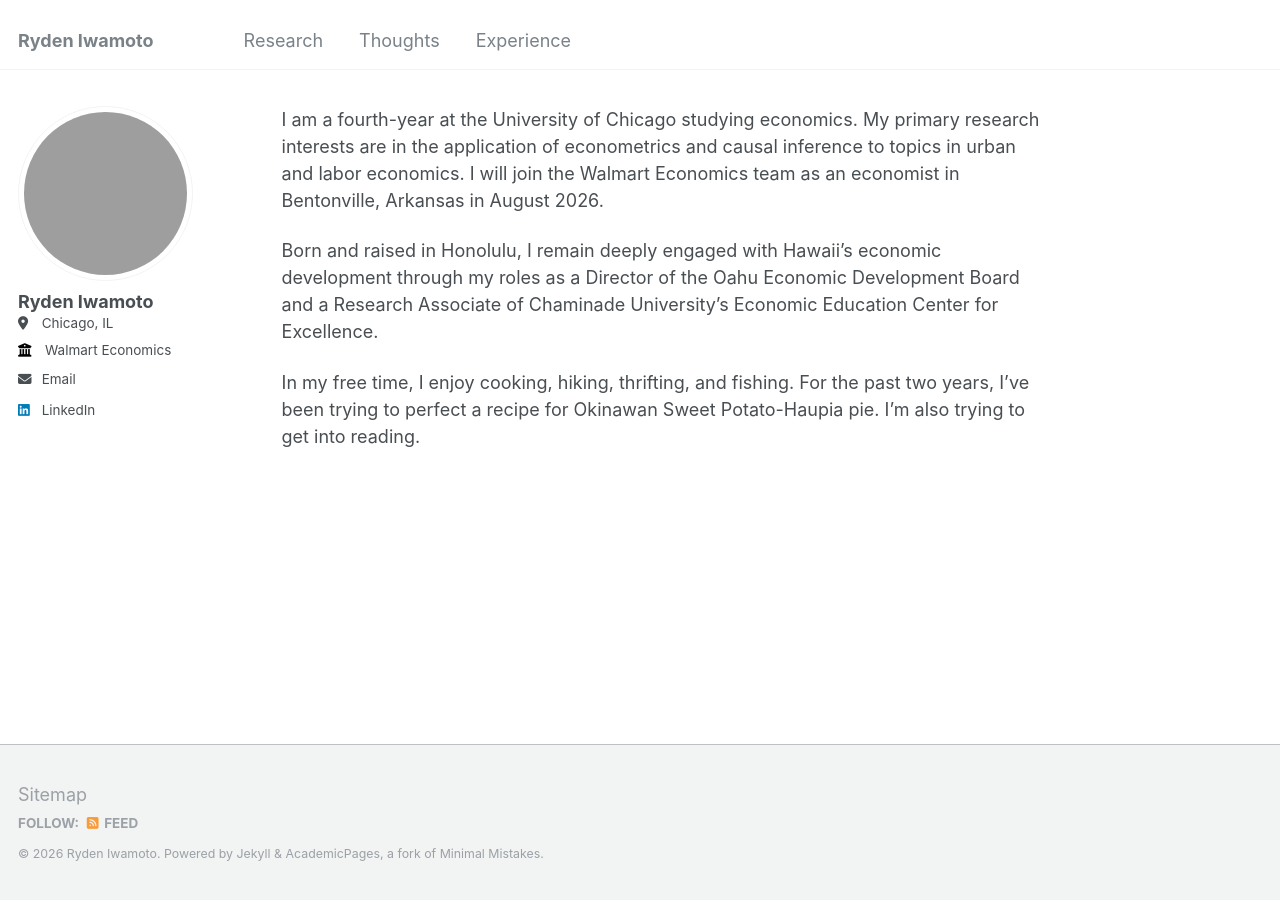
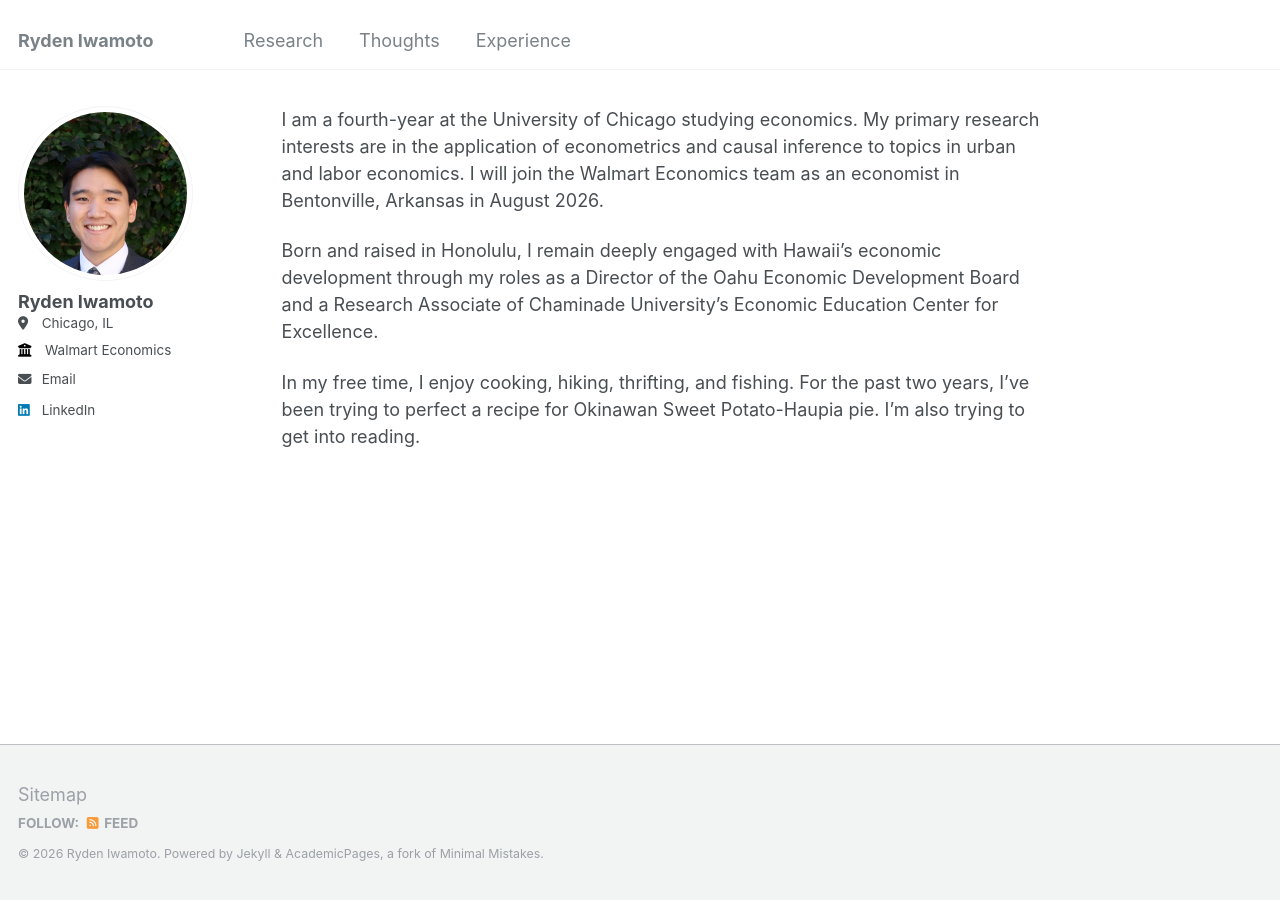
Before and after one commit to rydeniwamoto/rydeniwamoto.github.io, a Jekyll site: the page built from _pages/about.md, in a window 1280 px wide. Built offline with Jekyll 4.4.1, drawn with Linux system fonts in a browser that asks for light colours.

Commit message:
Tweak sidebar profile and avatar

```diff
--- a/_config.yml
+++ b/_config.yml
@@ -14,14 +14,16 @@ name                     : &name "Ryden Iwamoto"
 description              : &description "personal description"
 url                      : https://rydeniwamoto.github.io # the base hostname & protocol for your site e.g. "https://mmistakes.github.io"
 baseurl                  : "" # the subpath of your site, e.g. "/blog"
-repository               : "rydeniwamoto/rydeniwamoto.github.io"
+# repository               : "rydeniwamoto/rydeniwamoto.github.io"
+repository               :
 
 # Site Author - The following control what appear as part of the author content on the side bar.
 #               If a field is blank the icon and link will not appear, otherwise it will be shown.
 #               Additional customization can be done by editing /_includes/author-profile.html
 author:
   # Biographic information
-  avatar           : "Headshot.JPG"
+  # avatar           : "Headshot.JPG"
+  avatar           : "headshot-square.jpg"
   name             : "Ryden Iwamoto"
   pronouns         : # Pronouns
   # bio              : "Incoming Economist"
```
Also changed, not shown: images/headshot-square.jpg (added).
